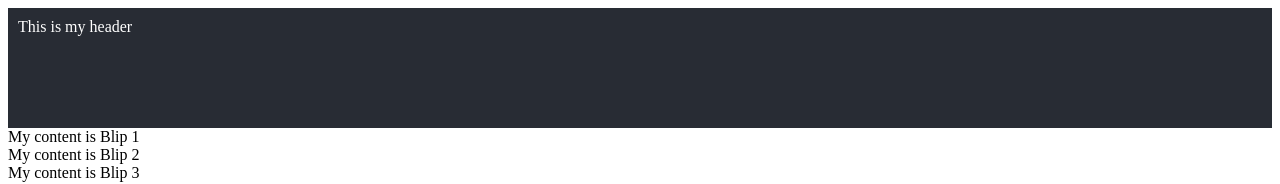
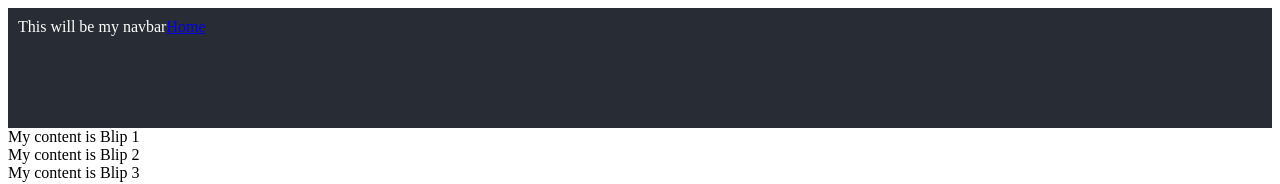
Before and after one commit to EvanTheSmith/blipper, a React (Create React App) app in the folder frontend/: page / in a window 1280 px wide. Shown: the top 184 px of the page. Built offline with nearby package versions, Linux system fonts and the light colour scheme.

Commit message:
Building a basis for navbar and routing

```diff
--- a/frontend/src/App.js
+++ b/frontend/src/App.js
@@ -1,14 +1,18 @@
 import React, { Component } from 'react'
-import Header from './components/Header'
+import {BrowserRouter as Router, Route} from 'react-router-dom';
+
+import Navbar from './components/Navbar'
 import Blips from './components/Blips';
 
 class App extends Component {
   render() {
   return (
+    <Router>
     <div className="App">
-      <Header />
-      <Blips />
+      <Navbar />
+      <Route exact path="/" component={Blips} />
     </div>
+    </Router>
   )}
 }
 
--- a/frontend/src/blipper.css
+++ b/frontend/src/blipper.css
@@ -2,7 +2,7 @@
   /* Styling for whole app goes here */
 }
 
-.blipperHeader {
+.navBar {
   color: white;
   background-color: #282c34;
   padding: 10px;
--- a/frontend/src/components/Header.js
+++ /dev/null
@@ -1,7 +0,0 @@
-import React from "react"
-
-const Header = () => (
-    <div className="blipperHeader">This is my header</div>
-)
-
-export default Header
--- /dev/null
+++ b/frontend/src/components/Navbar.js
@@ -0,0 +1,13 @@
+import React from "react"
+import { NavLink } from 'react-router-dom'
+
+const Navbar = () => {
+   return (
+    <div className="navBar">
+        This will be my navbar
+        <NavLink to="/" exact>Home</NavLink>
+    </div>
+   )
+}
+
+export default Navbar
```
Also changed, not shown: 1 other file (tests, documents, lock files or other folders).
